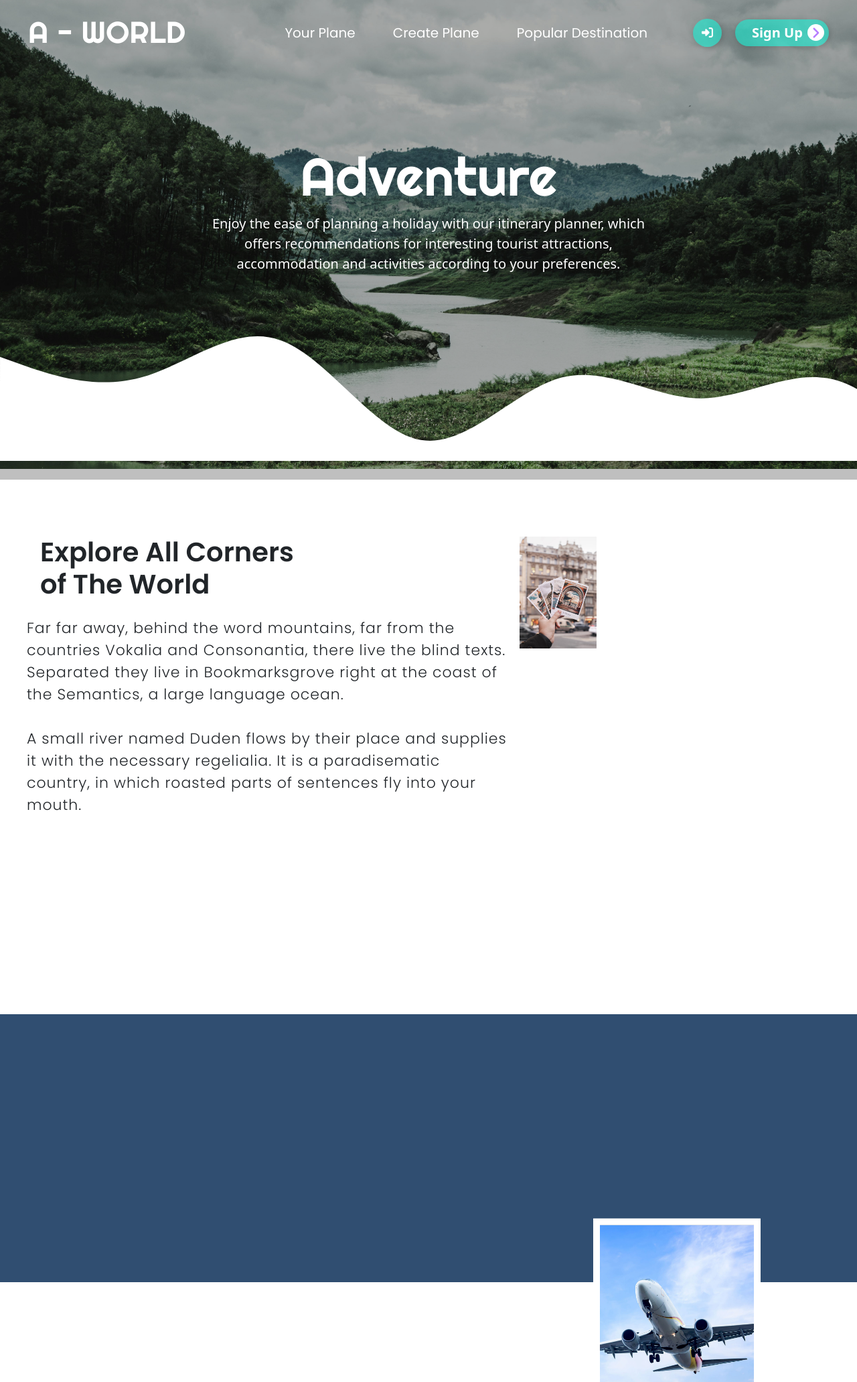
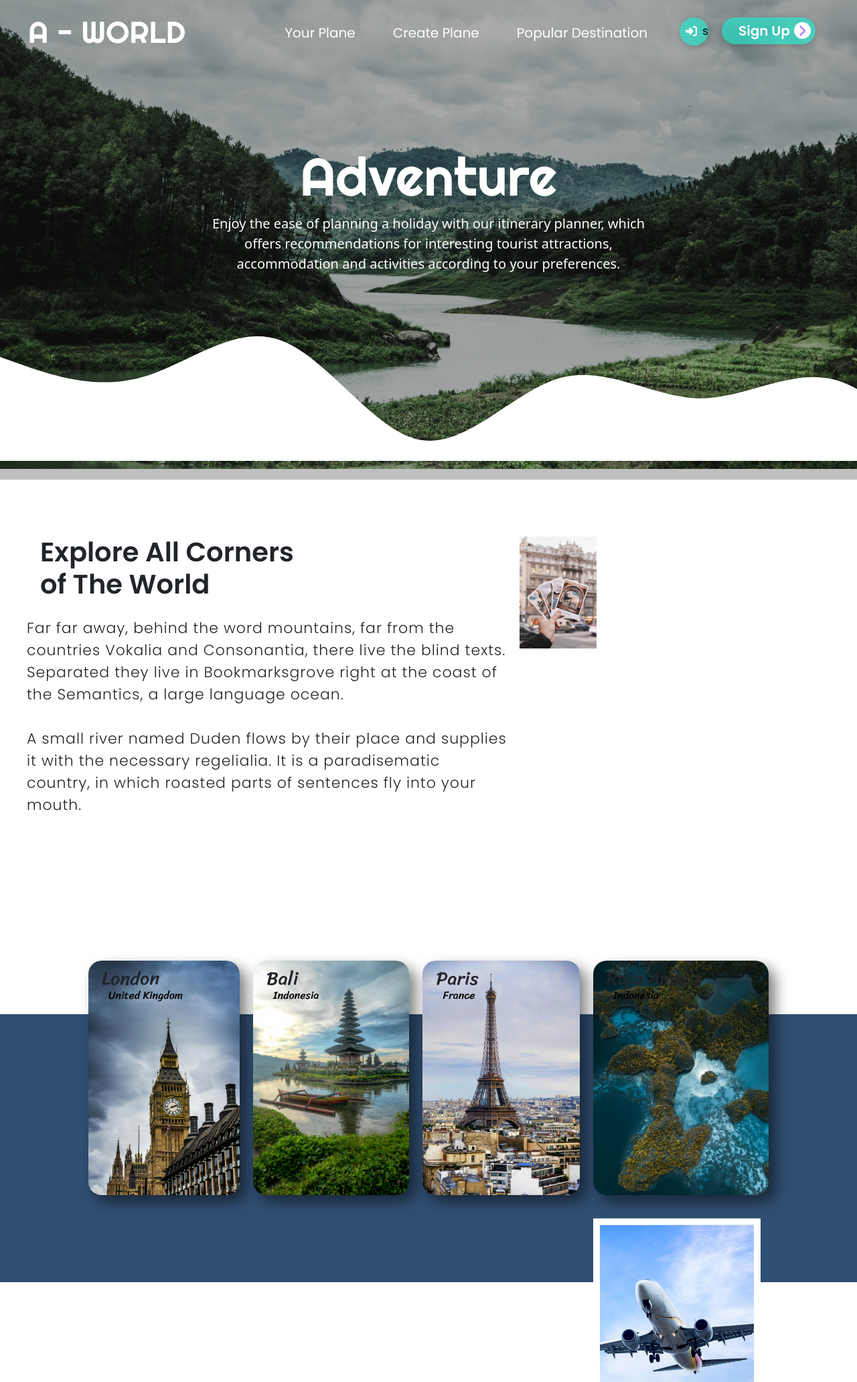
Before and after one commit to rzi7/ProjekAkhir-PPW1, a PHP site: page / in a window 1280 px wide. Shown: the top 2063 px of the page at 67% size. Run offline with PHP 8.4, Linux system fonts and the light colour scheme.

Commit message:
menambahkan rekomen tujuan

```diff
--- a/index.html
+++ b/index.html
@@ -26,15 +26,13 @@
                     <a class="nav-link"  href="#">Your Plane</a>
                     <a class="nav-link"  href="#">Create Plane</a>
                     <a class="nav-link"  href="#">Popular Destination</a>
-                </div>
-            </div>
                     <button class="Btn">
                         <div class="sign"><svg viewBox="0 00 512 512">
                                 <path
                                     d="M217.9 105.9L340.7 228.7c7.2 7.2 11.3 17.1 11.3 27.3s-4.1 20.1-11.3 27.3L217.9 406.1c-6.4 6.4-15 9.9-24 9.9c-18.7 0-33.9-15.2-33.9-33.9l0-62.1L32 320c-17.7 0-32-14.3-32-32l0-64c0-17.7 14.3-32 32-32l128 0 0-62.1c0-18.7 15.2-33.9 33.9-33.9c9 0 17.6 3.6 24 9.9zM352 416l64 0c17.7 0 32-14.3 32-32l0-256c0-17.7-14.3-32-32-32l-64 0c-17.7 0-32-14.3-32-32s14.3-32 32-32l64 0c53 0 96 43 96 96l0 256c0 53-43 96-96 96l-64 0c-17.7 0-32-14.3-32-32s14.3-32 32-32z">
                                 </path>
                             </svg></div>
-                <div class="text">Login</div>
+                        <div class="text">Login</div>s
                     </button>
                     <button class="signupBtn">
                         Sign Up
@@ -46,6 +44,8 @@
                             </svg>
                         </span>
                     </button>
+                </div>
+            </div>
         </div>
     </nav>
     <div class="container">
@@ -102,7 +102,31 @@
 
     <div class="rekomen">
         <div class="container-rekomen">
+            <div class="rekomen-foto sriracha-regular">
+                <div class="teks-rekomen" id="foto-rekomen">
+                    <h3>London</h3>
+                    <p>United Kingdom</p>
+                    <img src="assets/London.jpg" alt="">
+                </div>
+                <div class="teks-rekomen" id="foto-rekomen">
+                    <h3>Bali</h3>
+                    <p>Indonesia</p>
+                    <img src="assets/bali.jpg" alt="">
+                </div>
+                <div class="teks-rekomen" id="foto-rekomen">
+                    <h3>Paris</h3>
+                    <p>France</p>
+                    <img src="assets/paris.jpg" alt="">
+                </div>
+                <div class="teks-rekomen" id="foto-rekomen">
+                    <h3>Raja Ampat</h3>
+                    <p>Indonesia</p>
+                    <img src="assets/raja-ampat.jpg" alt="">
+                </div>
 
+
+
+            </div>
         </div>
     </div>
 
--- a/script.js
+++ b/script.js
@@ -25,3 +25,27 @@ document.addEventListener("DOMContentLoaded", function () {
   window.addEventListener("resize", updateParallax);
   updateParallax();
 });
+
+document.addEventListener("DOMContentLoaded", function () {
+  const rekomenFoto = document.querySelectorAll(".teks-rekomen");
+
+  rekomenFoto.forEach(function (foto) {
+
+    foto.addEventListener("mouseover", function () {
+        foto.querySelector("h3").style.color = "white";
+        foto.querySelector("h3").style.transition = "ease-in-out .4s";
+        foto.querySelector("p").style.color = "white";
+        foto.querySelector("img").style.filter = "brightness(70%)";
+        foto.querySelector("img").style.transition = "ease-in-out .4s";
+        foto.querySelector("p").style.transition = "ease-in-out .4s";
+        // foto.style.transition = "ease-in-out .9s";
+    });
+
+    foto.addEventListener("mouseout", function () {
+        foto.querySelector("img").style.filter = "brightness(100%)";
+        foto.querySelector("h3").style.color = "black";
+        foto.querySelector("p").style.color = "black";
+        // foto.style.transition = "out .3s";
+    });
+  });
+});
--- a/style.css
+++ b/style.css
@@ -1,5 +1,7 @@
 @import url('https://fonts.googleapis.com/css2?family=Righteous&display=swap');
 @import url('https://fonts.googleapis.com/css2?family=Poppins:ital,wght@0,100;0,200;0,300;0,400;0,500;0,600;0,700;0,800;0,900;1,100;1,200;1,300;1,400;1,500;1,600;1,700;1,800;1,900&family=Righteous&display=swap');
+@import url('https://fonts.googleapis.com/css2?family=Poppins:ital,wght@0,100;0,200;0,300;0,400;0,500;0,600;0,700;0,800;0,900;1,100;1,200;1,300;1,400;1,500;1,600;1,700;1,800;1,900&family=Sriracha&display=swap');
+
 
 
 
@@ -231,6 +233,12 @@ font style start
     font-style: normal;
 }
 
+.sriracha-regular {
+    font-family: "Sriracha", cursive;
+    font-weight: 400;
+    font-style: normal;
+}
+
 /*
 font style end
 */
@@ -241,7 +249,7 @@ font style end
 
 .navbar {
     position: absolute;
-    z-index: +3;
+    z-index: 4;
     top: 0;
     left: 0;
     width: 100%;
@@ -420,8 +428,58 @@ content
 }
 
 .rekomen {
+    display: flex;
+    justify-content: center;
     margin-top: 280px;
     width: 100%;
     height: 50vh;
     background-color: #304E71;
 }
+
+.rekomen .container-rekomen {
+}
+
+.rekomen .container-rekomen .rekomen-foto {
+    display: flex;
+    gap: 20px;
+}
+
+.teks-rekomen h3, .teks-rekomen p {
+    position: absolute;
+    display: flex;
+    flex-direction: column;
+    z-index: 2;
+}
+
+.teks-rekomen p{
+    margin-top: 40px;
+    margin-left: 30px;
+    color: #000000;
+}
+
+.rekomen .container-rekomen .rekomen-foto .teks-rekomen{
+    display: flex;
+    position: relative;
+    top: -80px;
+    /* width: 30%; */
+    height: 350px;
+    object-fit: cover;
+}
+
+/* .rekomen .container-rekomen .rekomen-foto .teks-rekomen h3, .rekomen .container-rekomen .rekomen-foto .teks-rekomen p{
+    position: absolute;
+    z-index: 2;
+} */
+
+.rekomen .container-rekomen .rekomen-foto img {
+    border-radius: 20px;
+    box-shadow: 10px 10px 20px rgba(0, 0, 0, 0.5);
+}
+
+.teks-rekomen h3 {
+    margin-left: 20px;
+    margin-top: 10px;
+    /* -webkit-text-stroke: 1px #ffff; */
+    /* color: white; */
+
+}
```
Lines whose indentation alone changed are shown as unchanged.
